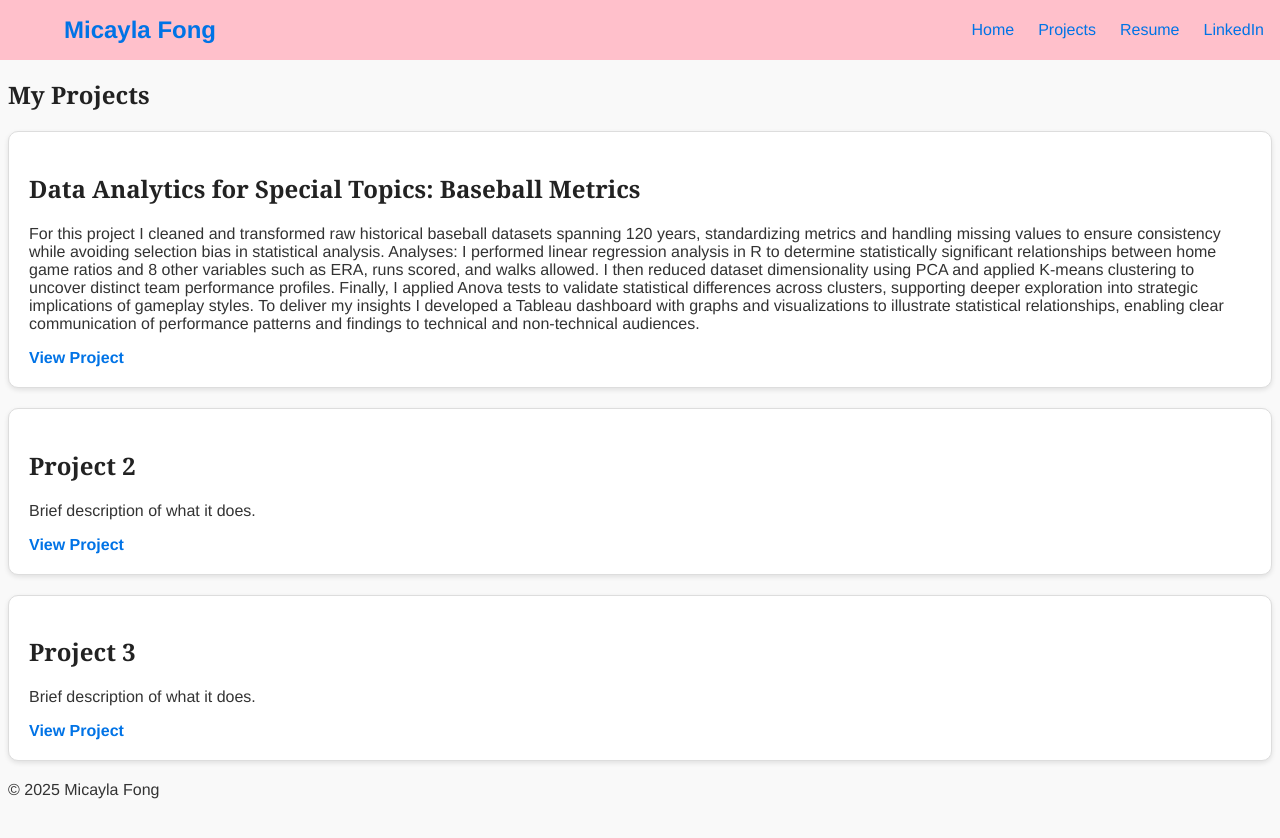
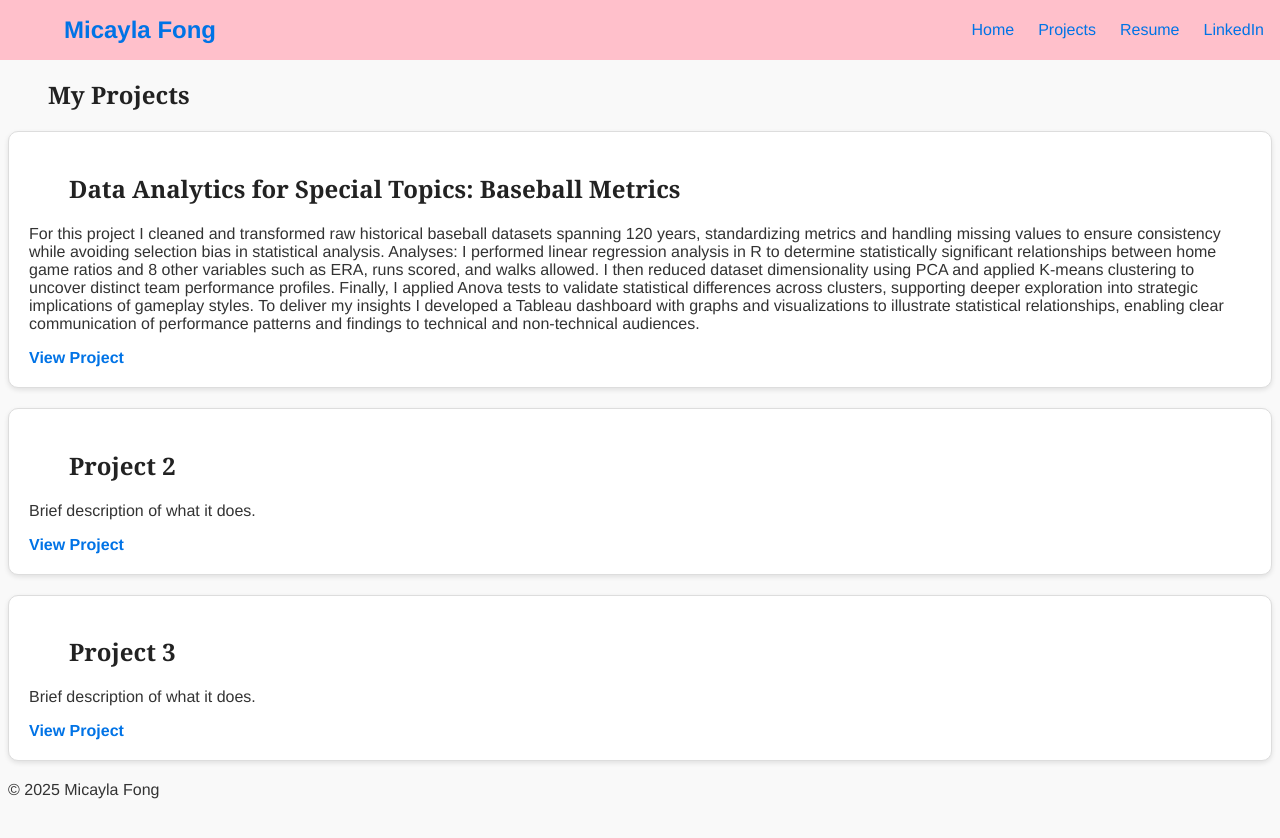
Before and after one commit to mdfong35/mdfong35.github.io, a Jekyll site: the page built from projects.md, in a window 1280 px wide. Shown: the top 838 px of the page. Built offline with Jekyll 4.4.1, drawn with Linux system fonts in a browser that asks for light colours.

Commit message:
Update style.css

```diff
--- a/assets/style.css
+++ b/assets/style.css
@@ -58,7 +58,9 @@ body {
 
 
 
-
+h2 {
+  margin-left: 40px; /* Adjust the value as needed (px, em, rem, %) */
+}
 
 h1, h2, h3 {
     font-family: 'Georgia', serif;
```
